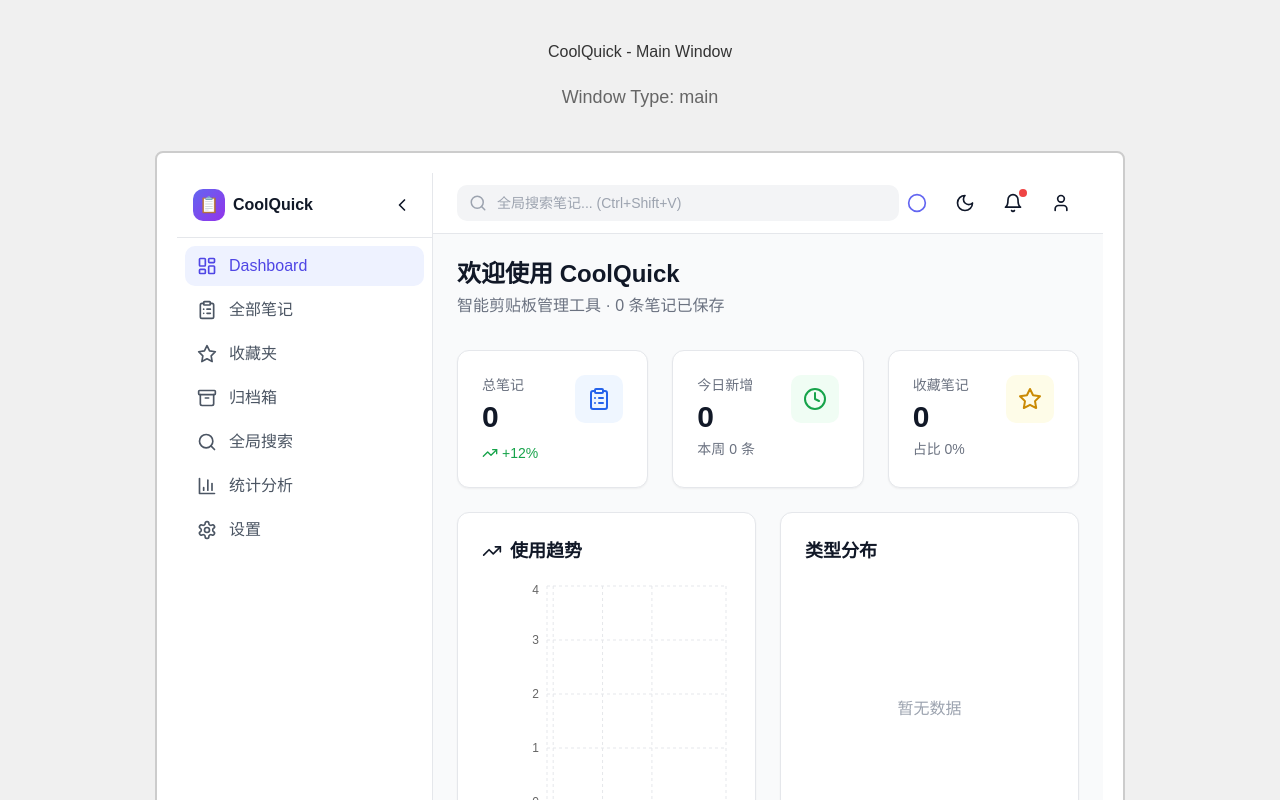
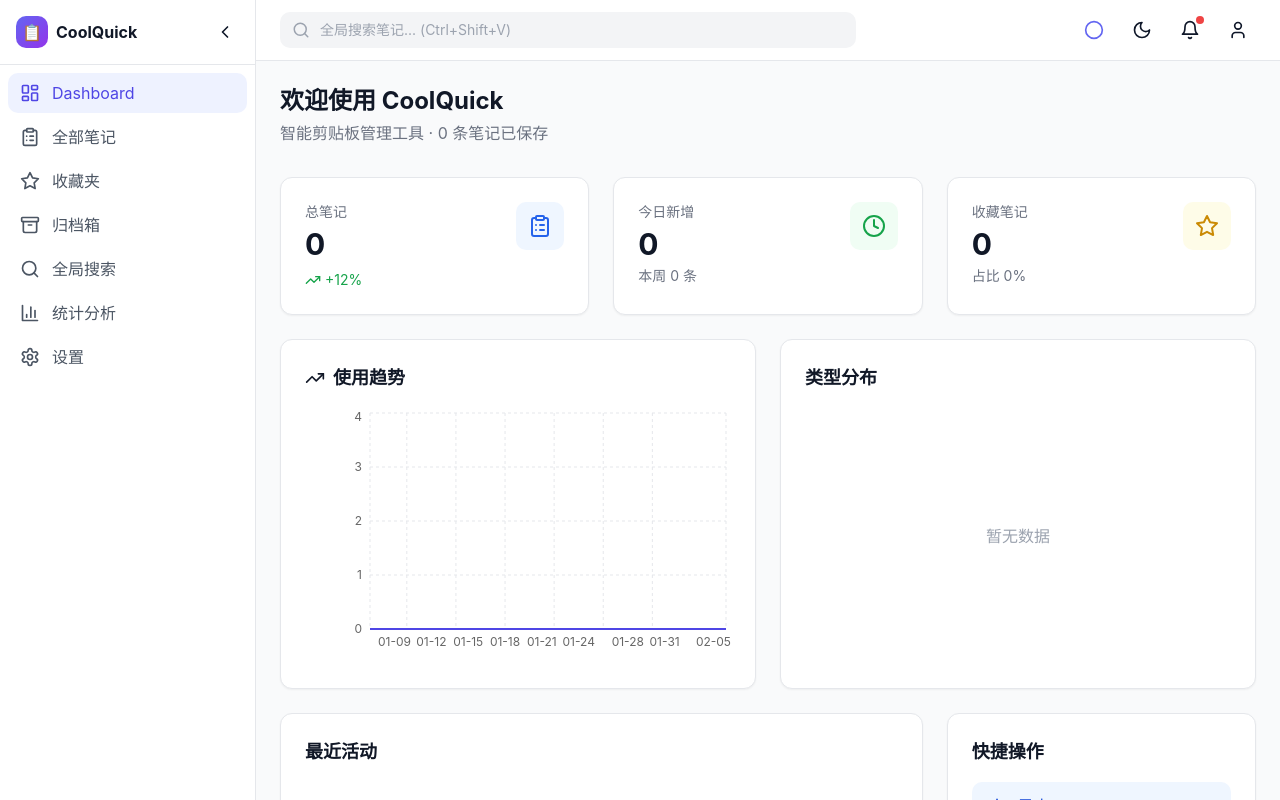
Before and after one commit to easy12138s/cool-quick, a React (Vite) app: page / in a window 1280 px wide. Shown: the top 800 px of the page. Built offline with nearby package versions, Linux system fonts and the light colour scheme.

Commit message:
chore: 移除调试代码，恢复正常布局

```diff
--- a/src/App.tsx
+++ b/src/App.tsx
@@ -157,34 +157,7 @@
 
     case 'main':
     default:
-      return (
-        <div
-          style={{
-            padding: '40px',
-            background: '#f0f0f0',
-            minHeight: '100vh',
-            display: 'flex',
-            flexDirection: 'column',
-            alignItems: 'center',
-            justifyContent: 'center',
-            fontFamily: 'Arial, sans-serif',
-          }}
-        >
-          <h1 style={{ color: '#333', marginBottom: '20px' }}>CoolQuick - Main Window</h1>
-          <p style={{ color: '#666', fontSize: '18px' }}>Window Type: {windowType}</p>
-          <div
-            style={{
-              marginTop: '40px',
-              border: '2px solid #ccc',
-              padding: '20px',
-              borderRadius: '8px',
-              background: 'white',
-            }}
-          >
-            <RouterProvider router={mainRouter} />
-          </div>
-        </div>
-      )
+      return <RouterProvider router={mainRouter} />
   }
 }
 
--- a/src/main.tsx
+++ b/src/main.tsx
@@ -3,18 +3,8 @@
 import App from './App.tsx'
 import './index.css'
 
-// Debug: 检查 DOM 是否加载
-console.log('main.tsx loaded')
-console.log('root element:', document.getElementById('root'))
-
-const root = document.getElementById('root')
-if (!root) {
-  console.error('Root element not found!')
-} else {
-  ReactDOM.createRoot(root).render(
-    <React.StrictMode>
-      <App />
-    </React.StrictMode>
-  )
-  console.log('React app rendered')
-}
+ReactDOM.createRoot(document.getElementById('root')!).render(
+  <React.StrictMode>
+    <App />
+  </React.StrictMode>
+)
```
